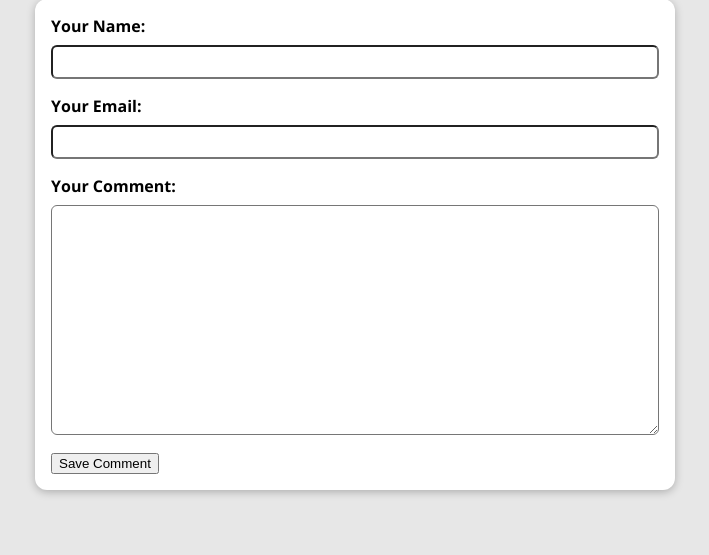
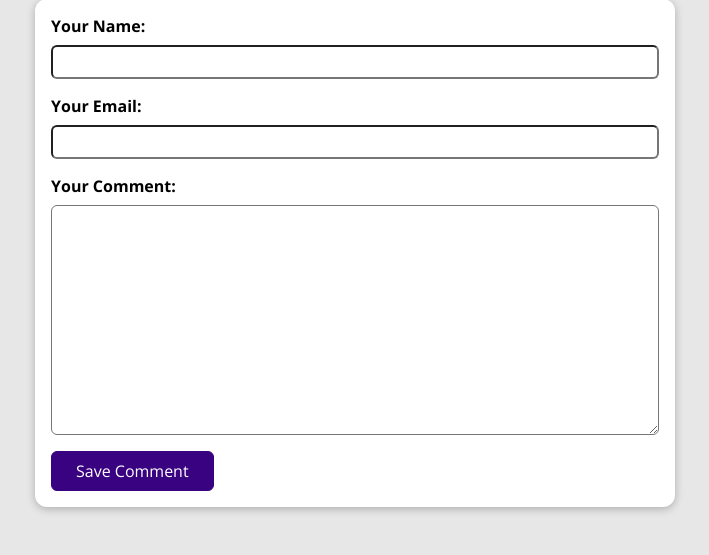
Before and after one commit to MBANS8A1/Misc_Blogs_Site, a Django app: a page that uses blogs_site/templates/base_layout.html in a window 1280 px wide. Shown: the part 805-1360 px from the top of the page, without its empty margins (285-994 px from the left). Before the commit the page ends 1300 px from the top, so only its background shows below. Run offline with Django 5.2, Linux system fonts and the light colour scheme; data comes from the database, SQL or seed files in the repository.

Commit message:
I added CSS styling (in post-detail.css) for the CommentForm button and changes to the border and background color when the "Save Comment" button is hovered over or is active (when clicked).

```diff
--- a/blogs_site/blog/static/blog/post-detail.css
+++ b/blogs_site/blog/static/blog/post-detail.css
@@ -85,6 +85,25 @@ main {
   padding: 1rem;
 }
 
+#comment-form button{
+  font: inherit;
+  background-color: #390281;
+  color: white;
+  border: 1px solid #390281;
+  padding: 0.5rem 1.5rem;
+  border-radius: 6px;
+  cursor: pointer;
+}
+
+#comment-form button:hover,
+#comment-form button:active
+{
+  background-color: #4f0ba7;
+  border-color: #4f0ba7;
+
+
+}
+
 .form-control{
   margin-bottom: 1rem;
 }
```
